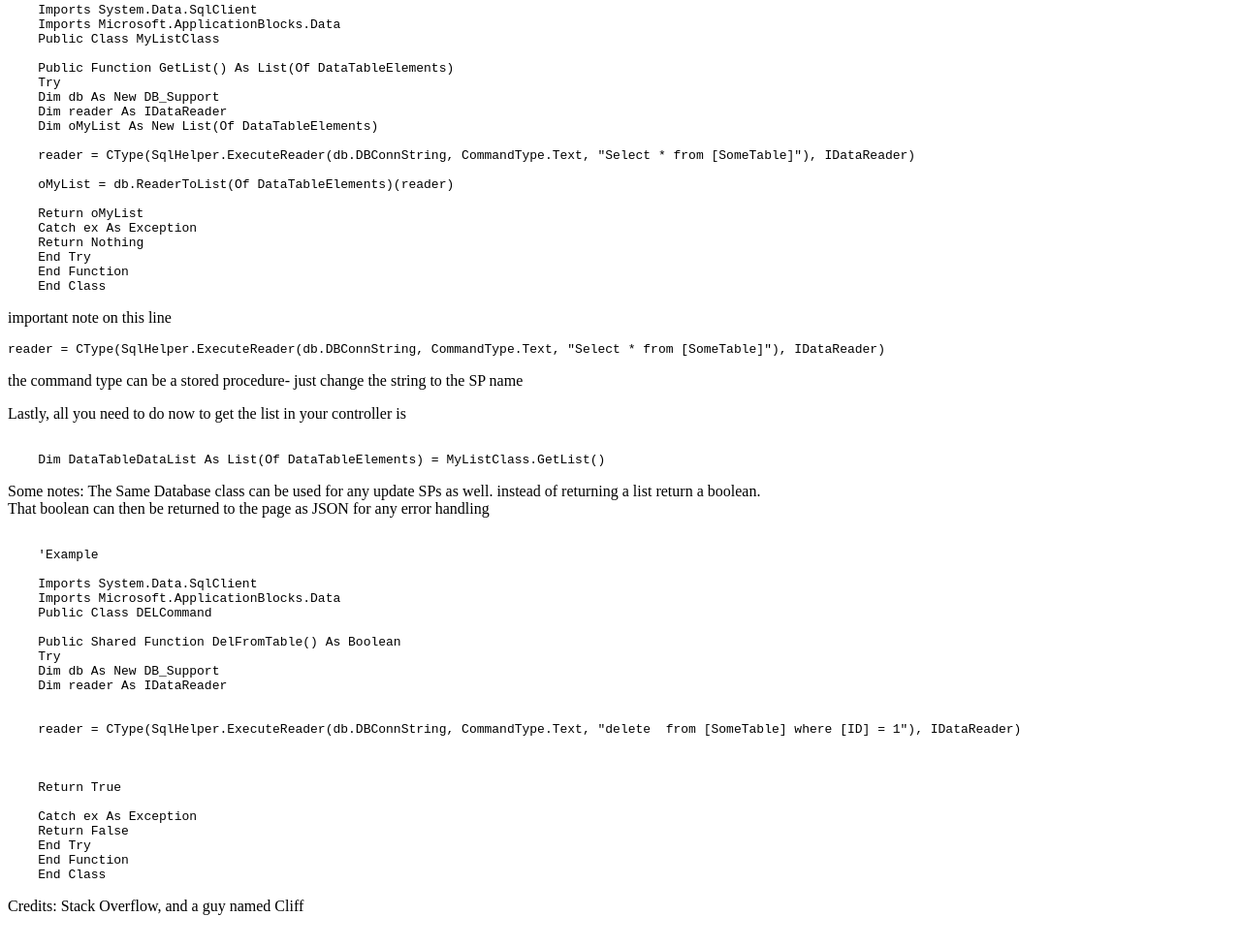
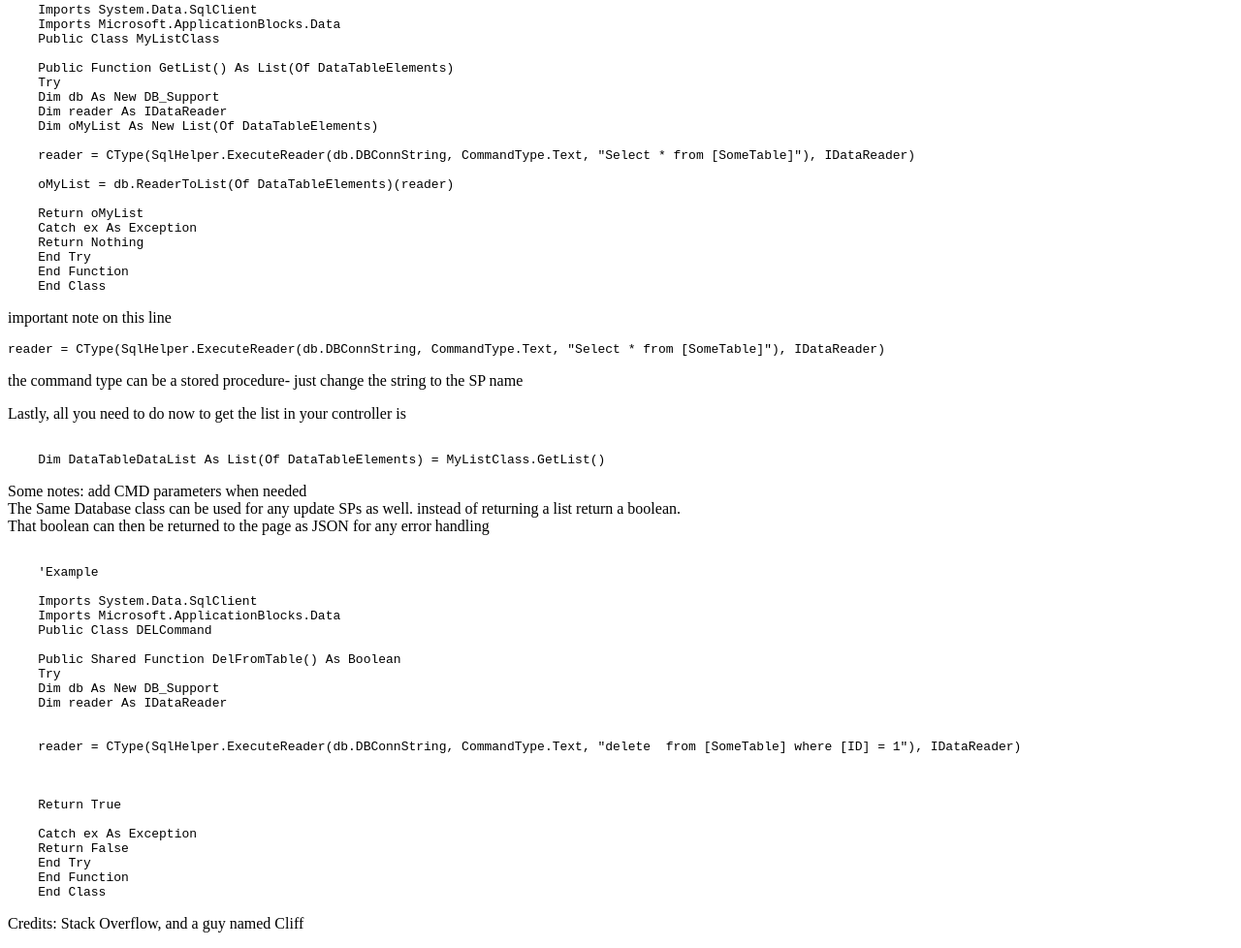
Before and after one commit to cgcummings/cgcummings.github.io, a plain HTML site: page index.html in a window 1280 px wide. Shown: the part 1384-2362 px from the top of the page at 97% size. Drawn offline with Linux system fonts and the light colour scheme.

Commit message:
more notes

```diff
--- a/index.html
+++ b/index.html
@@ -125,7 +125,7 @@
     Dim DataTableDataList As List(Of DataTableElements) = MyListClass.GetList()
 </code></pre>
 
-    <p>Some notes: The Same Database class can be used for any update SPs as well. instead of returning a list return a boolean.<br>That boolean can then be returned to the page as JSON for any error handling </p>
+    <p>Some notes:  add CMD parameters when needed <br>The Same Database class can be used for any update SPs as well. instead of returning a list return a boolean.<br>That boolean can then be returned to the page as JSON for any error handling </p>
     <pre><code>
     'Example
 
```
